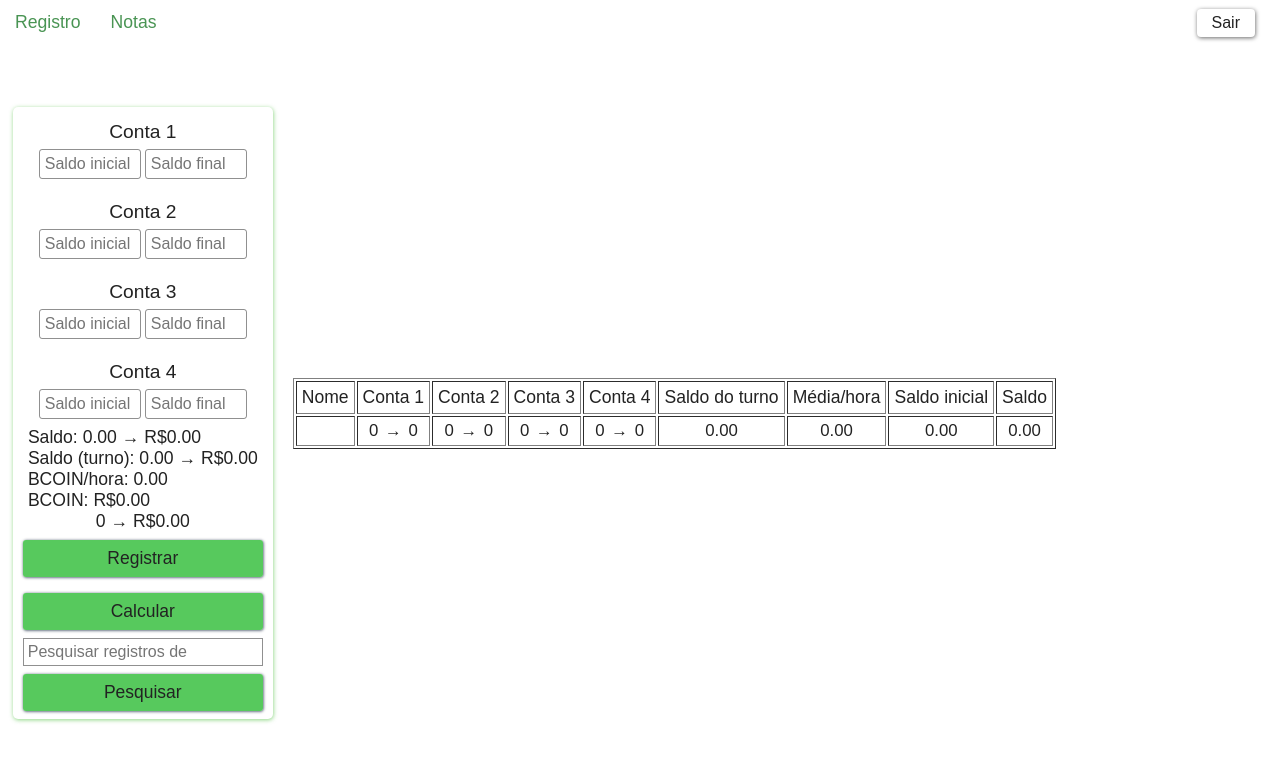
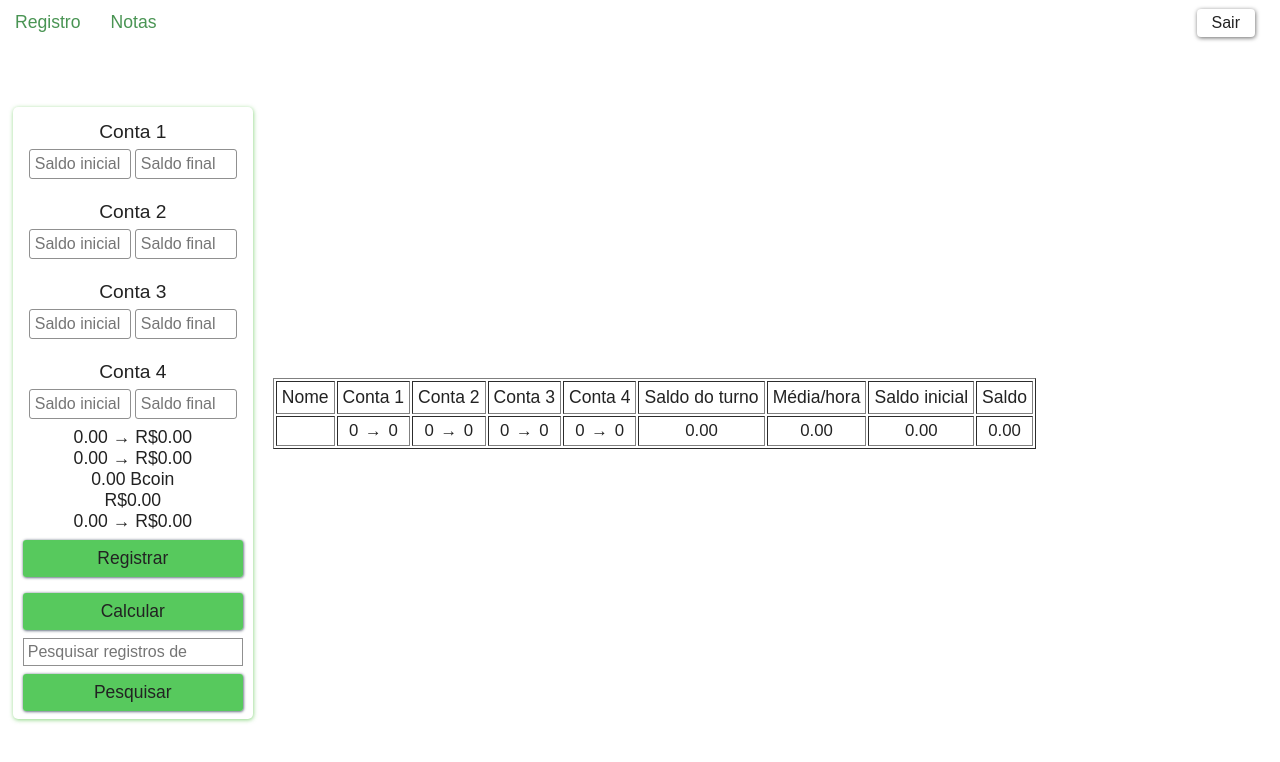
Before and after one commit to Sir-Aguiar/production, a Next.js app: page /registro in a window 1280 px wide. Shown: the top 762 px of the page. Built offline with nearby package versions, Linux system fonts and the light colour scheme.

Commit message:
Layout improve

```diff
--- a/components/Registro/Register.jsx
+++ b/components/Registro/Register.jsx
@@ -117,18 +117,18 @@ export default function Register(props) {
           <Contas index={4} setconta_i={setConta4_i} setconta_f={setConta4_f} />
 
           <div className={styles.account_infos}>
-            <p>
-              Saldo: {total.toFixed(2)} &rarr;{" "}
+            <p title="Saldo presente nas contas">
+              {total.toFixed(2)} &rarr;{" "}
               {`R$${(total * Number(BCOIN)).toFixed(2)}`}
             </p>
-            <p>
-              Saldo (turno): {farm.toFixed(2)} &rarr;{" "}
+            <p title="Quanto você lucrou em seu turno">
+              {farm.toFixed(2)} &rarr;{" "}
               {`R$${(farm * Number(BCOIN)).toFixed(2)}`}
             </p>
-            <p>BCOIN/hora: {(farm / 12).toFixed(2)} </p>
-            <p>BCOIN: {`R$${Number(BCOIN).toFixed(2)}`}</p>
-            <p className={styles.percentage}>
-              {total.toFixed(2) / 10} &rarr;{" "}
+            <p title='Sua média de lucro nas últimas 12 horas'>{(farm / 12).toFixed(2)} Bcoin</p>
+            <p title="Cotação da moeda">{`R$${Number(BCOIN).toFixed(2)}`}</p>
+            <p className={styles.percentage} title="Sua porcentagem">
+              {(total / 10).toFixed(2)} &rarr;{" "}
               {`R$${((total / 10) * Number(BCOIN)).toFixed(2)}`}{" "}
             </p>
           </div>
--- a/components/Registro/styles/Register.module.css
+++ b/components/Registro/styles/Register.module.css
@@ -32,6 +32,7 @@
   font-size: 1.1rem;
   cursor: not-allowed;
   color: #222;
+  text-align: center;
 }
 
 .actions {
@@ -42,7 +43,7 @@
 
 .actions button {
   color: rgb(34, 34, 34);
-  width: 240px;
+  width: 220px;
   padding: 8px;
   font-size: 1.092rem;
   cursor: pointer;
--- a/components/Updates/Patch.js
+++ b/components/Updates/Patch.js
@@ -8,7 +8,7 @@ export default function Patch() {
         Foram feitas algumas mudanças na página de registro, onde agora está disponível também o preço em tempo real do Bcoin. O layout ainda está mal otimizado, mas é algo que mudará muito em breve. </p>
       <p>Como há uma limitação no sistema da CoinMarketCap e,  para evitar problemas futuros, a cotação exibida em sua tela é a cotação no momento em que foi realizado o seu login.</p>
       <p>Na versão móvel houve a remoção de alguns elementos visuais não disponíveis ainda, então nada que mude na prática, apenas uma melhoria na interface de usuário</p>
-
+      <p>Foram abstraídos os títulos no final do container de registro, para saber a que cada número se refere passe o mouse por cima e terá uma dica flutuante</p>
     </div>
   )
 }
```
